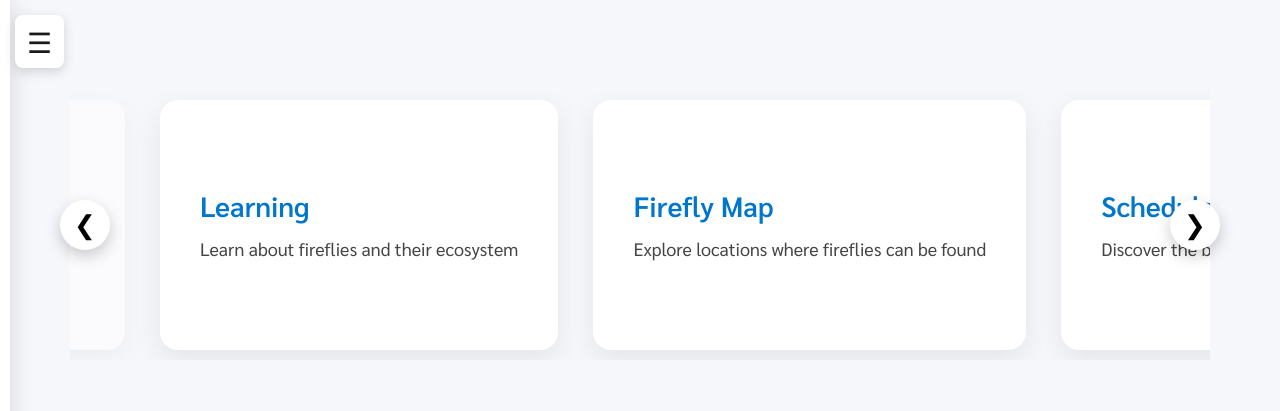
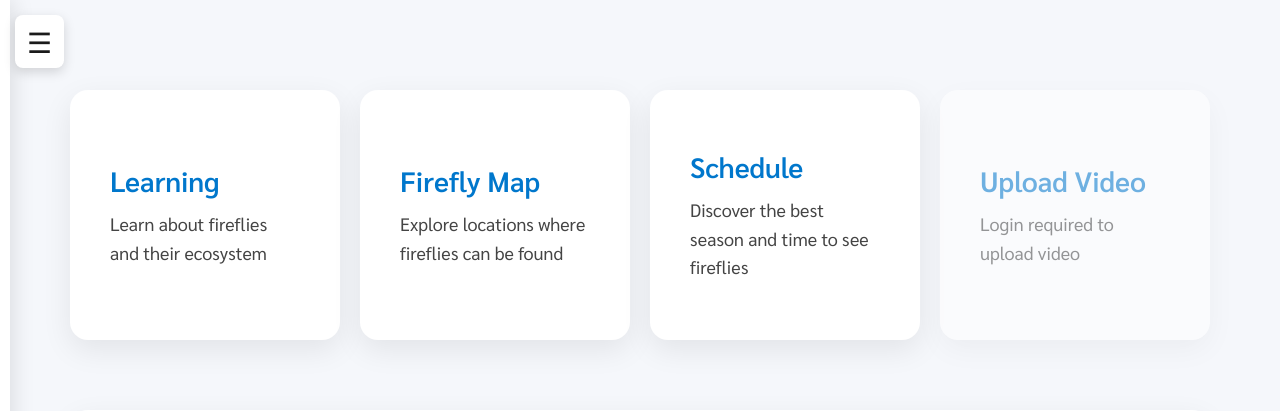
Before and after one commit to Wasupol112/firefly, a Flask app: page / in a window 1280 px wide. Shown: the top 411 px of the page. Run offline with Flask 3, Linux system fonts and the light colour scheme; some libraries are stand-ins or nearby versions.

Commit message:
Update index.html

```diff
--- a/templates/index.html
+++ b/templates/index.html
@@ -17,18 +17,13 @@ position:relative;
 margin-bottom:70px;
 }
 
-/* slider */
+/* slider (❌ ไม่มีเลื่อนแล้ว) */
 
 .feature-slider{
 display:flex;
-gap:35px;
-overflow-x:auto;
-scroll-behavior:smooth;
-padding:10px;
-}
-
-.feature-slider::-webkit-scrollbar{
-display:none;
+gap:20px;
+justify-content:space-between;
+overflow-x:visible;
 }
 
 /* card */
@@ -44,8 +39,10 @@ display:flex;
 flex-direction:column;
 justify-content:center;
 cursor:pointer;
-min-width:300px;
-flex:0 0 auto;
+
+/* ⭐ แบ่งเท่ากัน */
+flex:1;
+min-width:0;
 }
 
 .feature-card:hover{
@@ -82,31 +79,6 @@ line-height:1.6;
 color:#444;
 }
 
-/* arrows */
-
-.slider-btn{
-position:absolute;
-top:50%;
-transform:translateY(-50%);
-background:white;
-border:none;
-width:50px;
-height:50px;
-border-radius:50%;
-box-shadow:0 6px 16px rgba(0,0,0,0.2);
-font-size:26px;
-cursor:pointer;
-z-index:10;
-}
-
-.slider-btn.left{
-left:-10px;
-}
-
-.slider-btn.right{
-right:-10px;
-}
-
 /* mini map */
 
 .map-card{
@@ -141,6 +113,24 @@ font-size:18px;
 color:#555;
 }
 
+/* 📱 mobile ให้ swipe ได้ */
+
+@media (max-width:768px){
+
+.feature-slider{
+overflow-x:auto;
+scroll-snap-type:x mandatory;
+padding:0 10px;
+}
+
+.feature-card{
+flex:0 0 85%;
+min-width:85%;
+scroll-snap-align:center;
+}
+
+}
+
 </style>
 
 <div class="home-container">
@@ -149,9 +139,7 @@ color:#555;
 
 <div class="feature-slider-wrapper">
 
-<button class="slider-btn left" onclick="scrollCards(-1)">❮</button>
-
-<div class="feature-slider" id="featureSlider">
+<div class="feature-slider">
 
 <div class="feature-card" onclick="window.location='/learning'">
 <div class="feature-title">Learning</div>
@@ -183,8 +171,6 @@ Login required to upload video
 
 </div>
 
-<button class="slider-btn right" onclick="scrollCards(1)">❯</button>
-
 </div>
 
 <!-- Mini Map -->
@@ -210,10 +196,6 @@ alert("Please login before uploading video");
 window.location="/login";
 }
 
-</script>
-
-<script>
-
 /* mini map */
 
 document.addEventListener("DOMContentLoaded", function(){
@@ -226,7 +208,6 @@ attributionControl:false
 L.tileLayer('https://{s}.tile.openstreetmap.org/{z}/{x}/{y}.png',{
 attribution:'© OpenStreetMap'
 }).addTo(miniMap);
-
 
 var fireflyPoints = [
 [13.6680,100.5585],
@@ -252,46 +233,6 @@ window.location="/map";
 
 });
 
-
-/* FEATURE SLIDER */
-
-const slider = document.getElementById("featureSlider");
-const cards = slider.children;
-const cardWidth = 335;
-
-const firstClone = cards[0].cloneNode(true);
-const lastClone = cards[cards.length-1].cloneNode(true);
-
-slider.appendChild(firstClone);
-slider.insertBefore(lastClone, cards[0]);
-
-slider.scrollLeft = cardWidth;
-
-
-function scrollCards(direction){
-
-slider.scrollBy({
-left: direction * cardWidth,
-behavior:"smooth"
-});
-
-}
-
-
-slider.addEventListener("scroll",()=>{
-
-const maxScroll = slider.scrollWidth - slider.clientWidth;
-
-if(slider.scrollLeft <= 5){
-slider.scrollLeft = maxScroll - cardWidth - 5;
-}
-
-if(slider.scrollLeft >= maxScroll - 5){
-slider.scrollLeft = cardWidth + 5;
-}
-
-});
-
 </script>
 
 {% endblock %}
```
